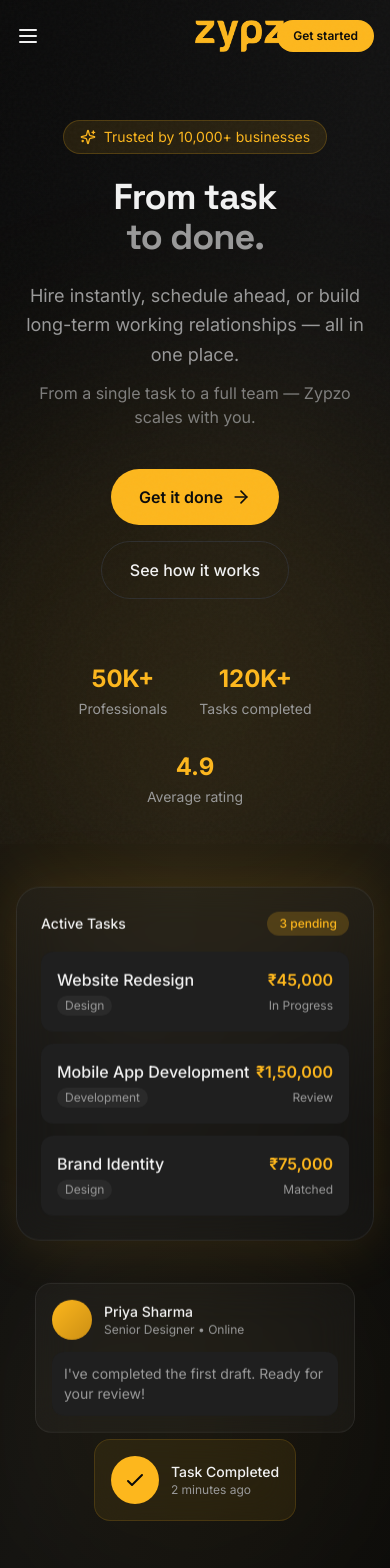
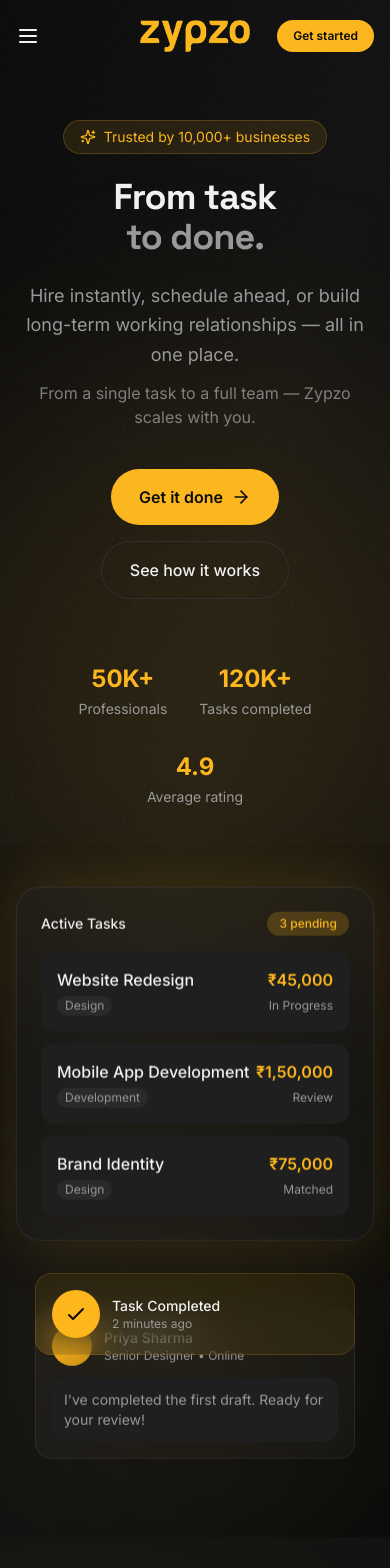
Before and after one commit to george-vpr/zypzo-site, a Next.js app: page / in a window 390 px wide. Shown: the top 1568 px of the page. Built offline with nearby package versions, Linux system fonts and the light colour scheme.

Commit message:
Update hero.tsx

```diff
--- a/components/landing/hero.tsx
+++ b/components/landing/hero.tsx
@@ -1,7 +1,7 @@
 "use client";
 
 import { motion } from "framer-motion"
-import { ArrowRight, Sparkles, Menu } from "lucide-react" // Added Menu icon
+import { ArrowRight, Sparkles, Menu, X } from "lucide-react"
 import Image from "next/image"
 import { useState } from "react"
 
@@ -20,41 +20,59 @@
       <div className="relative w-full px-4 sm:px-6 lg:px-8">
         <div className="mx-auto max-w-7xl">
 
-          {/* Navigation - Fixed Layout */}
-          <nav className="flex items-center justify-between py-4 md:py-6 relative">
+          {/* Navigation - Fixed Centering & Functional Menu */}
+          <nav className="relative grid grid-cols-3 items-center py-4 md:py-6">
 
-            {/* Left: Hamburger (Mobile only) */}
-            <div className="flex md:hidden z-10">
+            {/* Left: Hamburger (Mobile) / Logo (Desktop) */}
+            <div className="flex items-center justify-start z-30">
+              {/* Mobile Hamburger */}
               <button
                 onClick={() => setIsMenuOpen(!isMenuOpen)}
-                className="p-2 -ml-2 text-card-foreground hover:text-yellow-400 transition-colors"
+                className="p-2 -ml-2 text-card-foreground hover:text-yellow-400 transition-colors md:hidden"
               >
-                <Menu className="h-6 w-6" />
+                {isMenuOpen ? <X className="h-6 w-6" /> : <Menu className="h-6 w-6" />}
               </button>
-            </div>
 
-            {/* Center: Logo (Absolute on mobile to center correctly) */}
+              {/* Desktop Logo */}
               <motion.div
-              initial={{ opacity: 0, y: -10 }}
-              animate={{ opacity: 1, y: 0 }}
+                initial={{ opacity: 0, x: -20 }}
+                animate={{ opacity: 1, x: 0 }}
                 transition={{ duration: 0.5 }}
-              className="absolute left-1/2 transform -translate-x-1/2 md:relative md:left-0 md:transform-none flex-shrink-0"
+                className="hidden md:block"
               >
                 <Image
                   src="/zypzo-yellow-logo.png"
                   alt="Zypzo"
                   width={120}
                   height={40}
-                className="h-8 md:h-10 w-auto"
+                  className="h-10 w-auto"
                 />
               </motion.div>
+            </div>
 
-            {/* Right: Links and Button */}
+            {/* Center: Mobile Logo (Perfectly Centered) */}
+            <div className="flex items-center justify-center md:hidden">
+              <motion.div
+                initial={{ opacity: 0, y: -10 }}
+                animate={{ opacity: 1, y: 0 }}
+                className="flex-shrink-0"
+              >
+                <Image
+                  src="/zypzo-yellow-logo.png"
+                  alt="Zypzo"
+                  width={120}
+                  height={40}
+                  className="h-8 w-auto"
+                />
+              </motion.div>
+            </div>
+
+            {/* Right: Button & Links */}
             <motion.div
               initial={{ opacity: 0, x: 20 }}
               animate={{ opacity: 1, x: 0 }}
               transition={{ duration: 0.5, delay: 0.1 }}
-              className="flex items-center gap-2 sm:gap-4 md:gap-6 z-10"
+              className="flex items-center justify-end gap-4 md:gap-6 z-30"
             >
               {/* Desktop Links */}
               <div className="hidden md:flex items-center gap-6">
@@ -78,11 +96,25 @@
             </motion.div>
           </nav>
 
+          {/* Mobile Menu Overlay */}
+          {isMenuOpen && (
+            <motion.div
+              initial={{ opacity: 0, y: -10 }}
+              animate={{ opacity: 1, y: 0 }}
+              exit={{ opacity: 0, y: -10 }}
+              className="absolute top-full left-0 right-0 z-20 bg-dark-300/95 backdrop-blur-lg p-6 border-b border-border md:hidden"
+            >
+              <div className="flex flex-col gap-4">
+                <a href="#how-it-works" className="text-lg text-card-foreground" onClick={() => setIsMenuOpen(false)}>How it works</a>
+                <a href="#features" className="text-lg text-card-foreground" onClick={() => setIsMenuOpen(false)}>Features</a>
+              </div>
+            </motion.div>
+          )}
+
           {/* Hero content */}
           <div className="grid min-h-[calc(100vh-100px)] items-center gap-12 py-12 lg:py-20 lg:grid-cols-2 lg:gap-20">
 
             {/* Left side - Text */}
-            {/* Added text-center for mobile, left for desktop */}
             <div className="relative z-10 text-center lg:text-left">
               <motion.div
                 initial={{ opacity: 0, y: 20 }}
@@ -113,8 +145,7 @@
                 transition={{ duration: 0.6, delay: 0.4 }}
                 className="mt-6 max-w-lg mx-auto lg:mx-0 text-lg leading-relaxed text-muted-foreground md:text-xl"
               >
-                Hire instantly, schedule ahead, or build long-term working
-                relationships — all in one place.
+                Hire instantly, schedule ahead, or build long-term working relationships — all in one place.
               </motion.p>
 
               <motion.p
@@ -172,7 +203,6 @@
               transition={{ duration: 0.8, delay: 0.4 }}
               className="relative block mt-10 lg:mt-0 pb-10"
             >
-              {/* Changed to flex-col on mobile to prevent cutoff */}
               <div className="relative flex flex-col items-center lg:block">
 
                 {/* Main card */}
@@ -193,45 +223,21 @@
                   {/* Task cards */}
                   <div className="space-y-3">
                     {[
-                      {
-                        title: "Website Redesign",
-                        category: "Design",
-                        price: "₹45,000",
-                        status: "In Progress",
-                      },
-                      {
-                        title: "Mobile App Development",
-                        category: "Development",
-                        price: "₹1,50,000",
-                        status: "Review",
-                      },
-                      {
-                        title: "Brand Identity",
-                        category: "Design",
-                        price: "₹75,000",
-                        status: "Matched",
-                      },
+                      { title: "Website Redesign", category: "Design", price: "₹45,000", status: "In Progress" },
+                      { title: "Mobile App Development", category: "Development", price: "₹1,50,000", status: "Review" },
+                      { title: "Brand Identity", category: "Design", price: "₹75,000", status: "Matched" },
                     ].map((task, i) => (
-                      <div
-                        key={i}
-                        className="rounded-xl bg-dark-100 p-4 transition-all hover:bg-dark-50"
-                      >
+                      <div key={i} className="rounded-xl bg-dark-100 p-4 transition-all hover:bg-dark-50">
                         <div className="flex items-start justify-between">
                           <div>
-                            <h4 className="font-medium text-card-foreground">
-                              {task.title}
-                            </h4>
+                            <h4 className="font-medium text-card-foreground">{task.title}</h4>
                             <span className="mt-1 inline-block rounded-full bg-dark-50 px-2 py-0.5 text-xs text-muted-foreground">
                               {task.category}
                             </span>
                           </div>
                           <div className="text-right">
-                            <div className="font-semibold text-yellow-400">
-                              {task.price}
-                            </div>
-                            <span className="text-xs text-muted-foreground">
-                              {task.status}
-                            </span>
+                            <div className="font-semibold text-yellow-400">{task.price}</div>
+                            <span className="text-xs text-muted-foreground">{task.status}</span>
                           </div>
                         </div>
                       </div>
@@ -239,27 +245,36 @@
                   </div>
                 </motion.div>
 
-                {/* Floating chat card */}
+                {/* Floating status card - FIXED: Increased z-index to 30 & adjusted position */}
+                <motion.div
+                  animate={{ y: [0, -15, 0] }}
+                  transition={{ duration: 5, repeat: Infinity, ease: "easeInOut", delay: 0.5 }}
+                  className="glass-card-light relative z-30 mt-8 mx-auto w-full max-w-xs lg:absolute lg:top-8 lg:-right-16 lg:mt-0 lg:w-auto rounded-2xl p-4"
+                >
+                  <div className="flex items-center gap-3">
+                    <div className="flex h-12 w-12 items-center justify-center rounded-full bg-yellow-400">
+                      <svg className="h-6 w-6 text-dark-400" fill="none" viewBox="0 0 24 24" stroke="currentColor">
+                        <path strokeLinecap="round" strokeLinejoin="round" strokeWidth={2} d="M5 13l4 4L19 7" />
+                      </svg>
+                    </div>
+                    <div>
+                      <div className="text-sm font-medium text-card-foreground">Task Completed</div>
+                      <div className="text-xs text-muted-foreground">2 minutes ago</div>
+                    </div>
+                  </div>
+                </motion.div>
+
+                {/* Floating chat card - Added negative margin for overlap on mobile */}
                 <motion.div
                   animate={{ y: [0, 10, 0] }}
-                  transition={{
-                    duration: 4,
-                    repeat: Infinity,
-                    ease: "easeInOut",
-                    delay: 1,
-                  }}
-                  // Fixed: relative on mobile (stacks below), absolute on desktop
-                  className="glass-card relative mt-6 mx-auto w-[90%] max-w-xs rounded-2xl p-4 lg:absolute lg:bottom-[-20px] lg:left-20 lg:translate-x-0 lg:mt-0 z-30"
+                  transition={{ duration: 4, repeat: Infinity, ease: "easeInOut", delay: 1 }}
+                  className="glass-card relative z-10 -mt-16 mx-auto w-[90%] max-w-xs rounded-2xl p-4 lg:absolute lg:bottom-[-20px] lg:left-20 lg:translate-x-0 lg:mt-0"
                 >
                   <div className="mb-3 flex items-center gap-3">
                     <div className="h-10 w-10 rounded-full bg-gradient-to-br from-yellow-400 to-yellow-600" />
                     <div>
-                      <div className="text-sm font-medium text-card-foreground">
-                        Priya Sharma
-                      </div>
-                      <div className="text-xs text-muted-foreground">
-                        Senior Designer • Online
-                      </div>
+                      <div className="text-sm font-medium text-card-foreground">Priya Sharma</div>
+                      <div className="text-xs text-muted-foreground">Senior Designer • Online</div>
                     </div>
                   </div>
                   <div className="rounded-lg bg-dark-100 p-3">
@@ -269,44 +284,6 @@
                   </div>
                 </motion.div>
 
-                {/* Floating status card */}
-                <motion.div
-                  animate={{ y: [0, -15, 0] }}
-                  transition={{
-                    duration: 5,
-                    repeat: Infinity,
-                    ease: "easeInOut",
-                    delay: 0.5,
-                  }}
-                  // Fixed: relative on mobile (stacks below), absolute on desktop
-                  className="glass-card-light relative mt-6 mx-auto lg:absolute lg:-right-10 lg:top-10 lg:mt-0 z-10 rounded-2xl p-4"
-                >
-                  <div className="flex items-center gap-3">
-                    <div className="flex h-12 w-12 items-center justify-center rounded-full bg-yellow-400">
-                      <svg
-                        className="h-6 w-6 text-dark-400"
-                        fill="none"
-                        viewBox="0 0 24 24"
-                        stroke="currentColor"
-                      >
-                        <path
-                          strokeLinecap="round"
-                          strokeLinejoin="round"
-                          strokeWidth={2}
-                          d="M5 13l4 4L19 7"
-                        />
-                      </svg>
-                    </div>
-                    <div>
-                      <div className="text-sm font-medium text-card-foreground">
-                        Task Completed
-                      </div>
-                      <div className="text-xs text-muted-foreground">
-                        2 minutes ago
-                      </div>
-                    </div>
-                  </div>
-                </motion.div>
               </div>
             </motion.div>
           </div>
```
Lines whose indentation alone changed are shown as unchanged.
